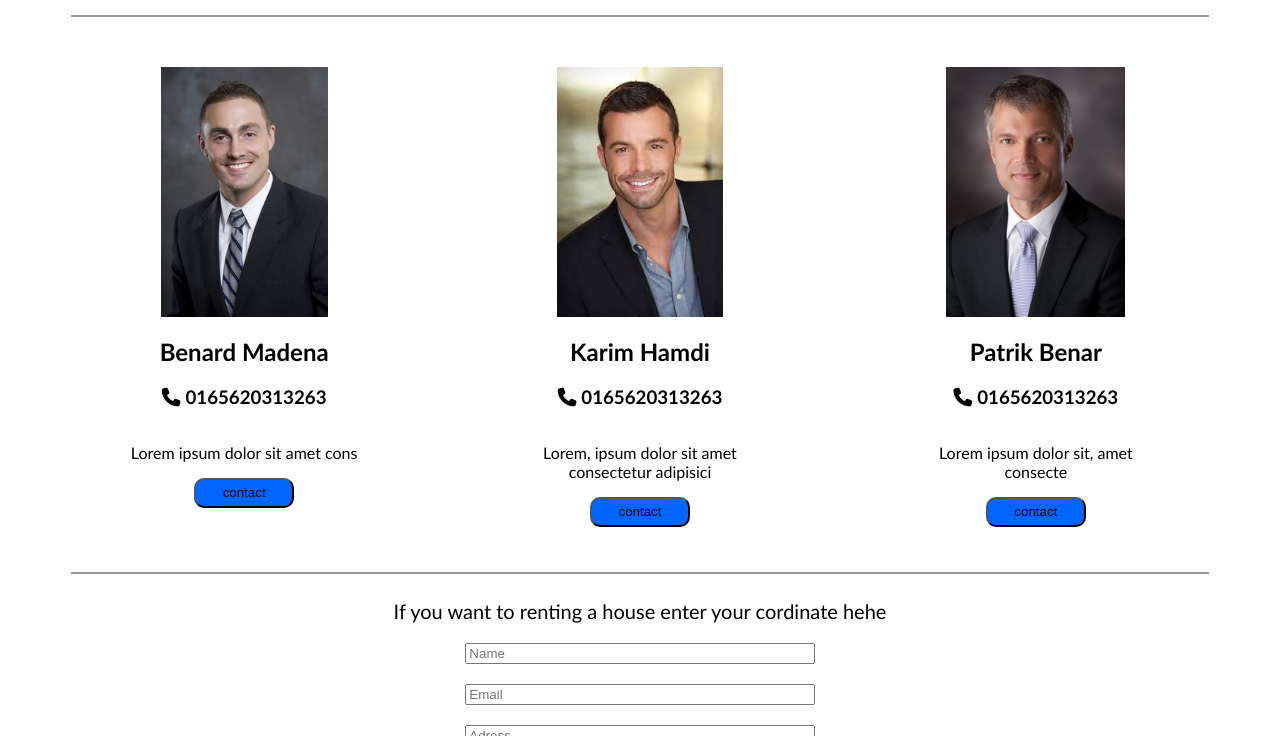
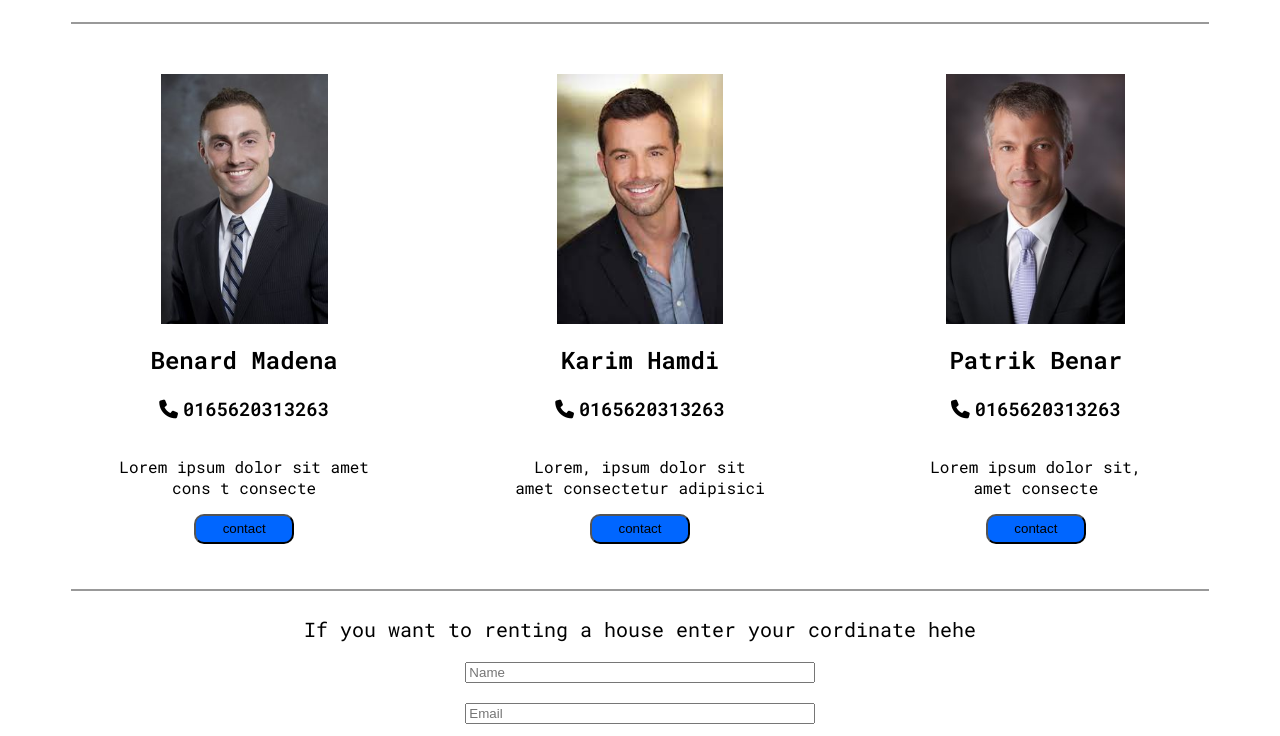
Before and after one commit to Hamza-Harzi/the_destination, a plain HTML site: page index.html in a window 1280 px wide. Shown: the part 1419-2155 px from the top of the page. Drawn offline with Linux system fonts and the light colour scheme.

Commit message:
added google gonts

```diff
--- a/index.html
+++ b/index.html
@@ -7,6 +7,9 @@
     <meta name="viewport" content="width=device-width, initial-scale=1.0" />
     <link rel="stylesheet" href="style.css" />
     <script src="https://kit.fontawesome.com/9a60bb0cb2.js" crossorigin="anonymous"></script>
+    <link rel="preconnect" href="https://fonts.googleapis.com">
+    <link rel="preconnect" href="https://fonts.gstatic.com" crossorigin>
+    <link href="https://fonts.googleapis.com/css2?family=Roboto+Mono:ital,wght@0,100;0,400;0,500;0,600;1,700&display=swap" rel="stylesheet">
     <title>My Destination</title>
 </head>
 
@@ -60,7 +63,7 @@
                 <div>
                     <h2>Benard Madena</h2>
                     <h3><i class="fa-solid fa-phone" style="margin-right: 5px;"></i>0165620313263</h3>
-                    <p class="descr">Lorem ipsum dolor sit amet cons</p>
+                    <p class="descr">Lorem ipsum dolor sit amet cons t consecte</p>
                     <button class="but" type="submit">contact</button>
                 </div>
             </div>
--- a/style.css
+++ b/style.css
@@ -1,6 +1,5 @@
 body {
-  font-family: "Trebuchet MS", "Lucida Sans Unicode", "Lucida Grande",
-    "Lucida Sans", Arial, sans-serif;
+    font-family: 'Roboto Mono';
 }
 
 header {
```
